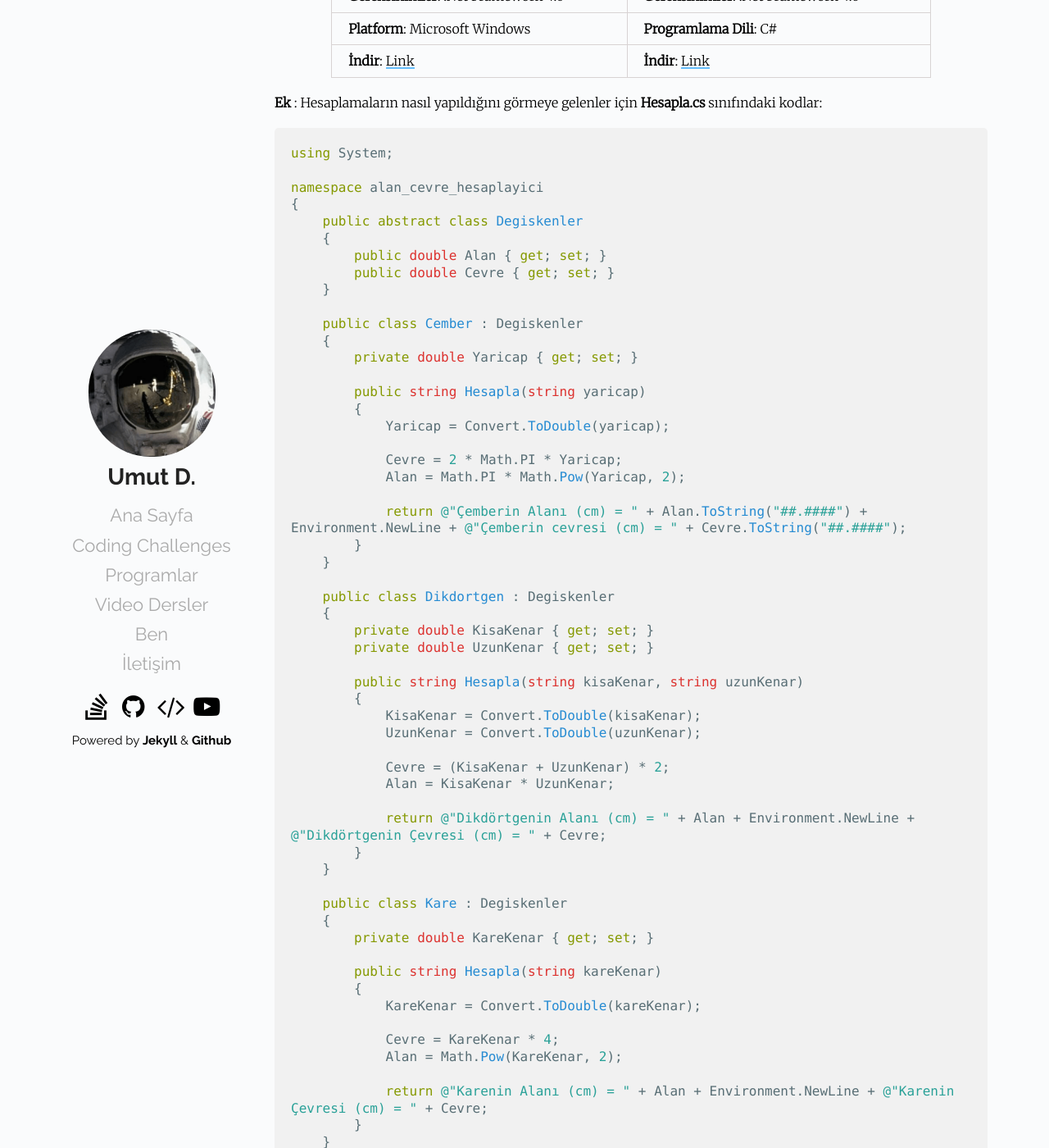
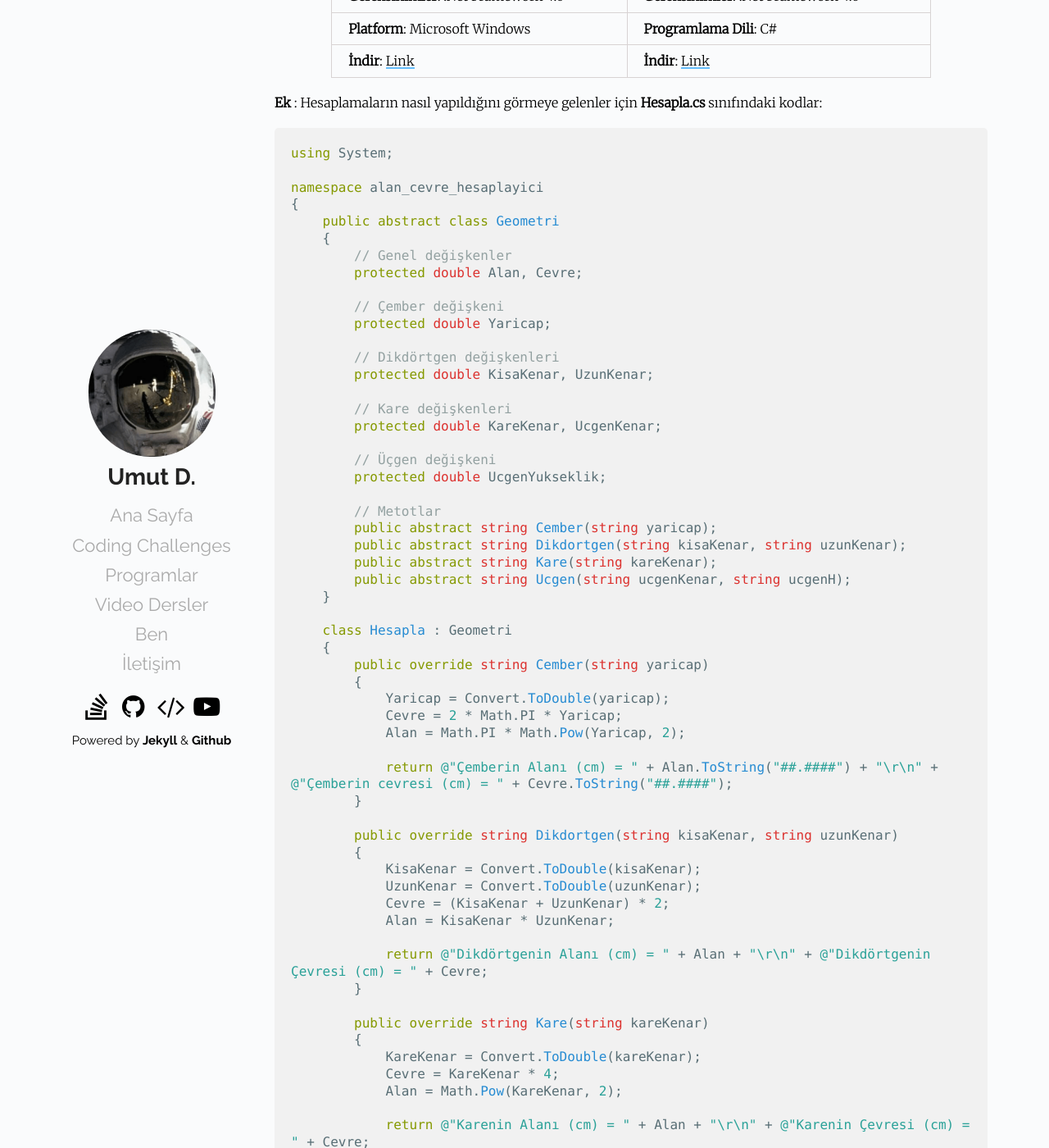
Before and after one commit to Umut-D/umutd.com, a Jekyll site: the page built from _posts/programlar/2018-12-14-alan-cevre-hesaplayici.md, in a window 1280 px wide and 1400 px high, scrolled down 710 px. Shown: the whole window at 82% size. Built offline with Jekyll 4.4.1, drawn with Linux system fonts in a browser that asks for light colours; some of the changed text lies outside the part shown.

Commit message:
program kodlari duzenlendi

```diff
--- a/_posts/programlar/2018-12-14-alan-cevre-hesaplayici.md
+++ b/_posts/programlar/2018-12-14-alan-cevre-hesaplayici.md
@@ -1,14 +1,14 @@
 ---
 layout: post
 title: Alan Çevre Hesaplayıcı
-date: 2018-12-14 12:43 +0300
+date: 2019-10-27 10:43 +0300
 categories: Programlar
 tags: Alan, Alan Çevre Hesaplama, Çember, Çevre, Daire, Dikdörtgen, Hesaplama, Kare, Üçgen
 redirect_from:
   - /programlar/alan-cevre-hesaplama/
   - /etiket/alan-cevre-hesaplama/
 ---
-![iban-kontrol](/images/programlar/alan-cevre-hesaplayici.png){: width="28%"}
+![alan-cevre-hesaplayici](/images/programlar/alan-cevre-hesaplayici.png){: width="28%"}
 
 Lise ve üniversitelerdeki bilgisayar ve onunla ilgili bölümlerde Nesneye Yönelik Programlama derslerinde (Java, C++, C# hiç fark etmez) mutlaka örnek verilen bir konu alan hesaplama. Özellikle metotlar konularında fazlasıyla kolaylaşan bu hesap türü ile ilgili basit bir program yazmak istedim bu gündüzü güneşli, akşamı kaotik bir pazar gününde. Metotlar kullanarak alan ve çevre hesaplamalarının üstesinden gelmek ve işimi kolaylaştırmak aklımdan geçti. Fakat normal ve pek çok kişi tarafından bilindik usülle yazmış bulundum, geri dönmek için çok geçti. Her şey bir yana özellikle ödev için buraya gelenlere fikir verecek cinsten bir çalışma oldu. Hayrını görün. Yaptım Oldu. Büyükşehir çalışıyor. Programın özelliklerine gelecek olursak;
 
@@ -16,7 +16,7 @@ Lise ve üniversitelerdeki bilgisayar ve onunla ilgili bölümlerde Nesneye Yön
 - Kare, dikdörtgen ve çemberin alan ve çevre hesabını yapabilme.
 
 {:.tablo-ortali}
-| Alan Çevre Hesaplayıcı<br>![Versiyon](https://img.shields.io/badge/Versiyon-1.02-blueviolet.svg?style=flat) ![Durum](https://img.shields.io/badge/Durum-Çalışıyor-success.svg?style=flat) | Alan Çevre Hesaplayıcı (Proje)<br>![Lisans](https://img.shields.io/badge/Lisans-MIT-blue.svg?style=flat) ![Durum](https://img.shields.io/badge/Proje-Sonlandırıldı-lightgray.svg?style=flat) ![Arşiv](https://img.shields.io/badge/Arşiv-orange.svg?style=flat)|
+| Alan Çevre Hesaplayıcı<br>![Versiyon](https://img.shields.io/badge/Versiyon-1.03-blueviolet.svg?style=flat) ![Durum](https://img.shields.io/badge/Durum-Çalışıyor-success.svg?style=flat) | Alan Çevre Hesaplayıcı (Proje)<br>![Lisans](https://img.shields.io/badge/Lisans-MIT-blue.svg?style=flat) ![Durum](https://img.shields.io/badge/Proje-Sonlandırıldı-lightgray.svg?style=flat) ![Arşiv](https://img.shields.io/badge/Arşiv-orange.svg?style=flat)|
 |----------------------------------------- -|-------------------------------------------|
 | **MD5**: 425c0dd987d51a794552ffbee2d3c931 | **MD5**: 856c8715406307d42e249561b00cd4ab |
 | **Boyut**: 46.3 KB                       | **Boyut**: 324.8 KB                         |
@@ -31,70 +31,66 @@ using System;
 
 namespace alan_cevre_hesaplayici
 {
-    public abstract class Degiskenler
+    public abstract class Geometri
     {
-        public double Alan { get; set; }
-        public double Cevre { get; set; }
+        // Genel değişkenler
+        protected double Alan, Cevre;
+
+        // Çember değişkeni
+        protected double Yaricap;
+
+        // Dikdörtgen değişkenleri
+        protected double KisaKenar, UzunKenar;
+
+        // Kare değişkenleri
+        protected double KareKenar, UcgenKenar;
+
+        // Üçgen değişkeni
+        protected double UcgenYukseklik;
+
+        // Metotlar
+        public abstract string Cember(string yaricap);
+        public abstract string Dikdortgen(string kisaKenar, string uzunKenar);
+        public abstract string Kare(string kareKenar);
+        public abstract string Ucgen(string ucgenKenar, string ucgenH);
     }
 
-    public class Cember : Degiskenler
+    class Hesapla : Geometri
     {
-        private double Yaricap { get; set; }
-
-        public string Hesapla(string yaricap)
+        public override string Cember(string yaricap)
         {
             Yaricap = Convert.ToDouble(yaricap);
-
             Cevre = 2 * Math.PI * Yaricap;
             Alan = Math.PI * Math.Pow(Yaricap, 2);
 
-            return @"Çemberin Alanı (cm) = " + Alan.ToString("##.####") + Environment.NewLine + @"Çemberin cevresi (cm) = " + Cevre.ToString("##.####");
+            return @"Çemberin Alanı (cm) = " + Alan.ToString("##.####") + "\r\n" + @"Çemberin cevresi (cm) = " + Cevre.ToString("##.####");
         }
-    }
 
-    public class Dikdortgen : Degiskenler
-    {
-        private double KisaKenar { get; set; }
-        private double UzunKenar { get; set; }
-
-        public string Hesapla(string kisaKenar, string uzunKenar)
+        public override string Dikdortgen(string kisaKenar, string uzunKenar)
         {
             KisaKenar = Convert.ToDouble(kisaKenar);
             UzunKenar = Convert.ToDouble(uzunKenar);
-
             Cevre = (KisaKenar + UzunKenar) * 2;
             Alan = KisaKenar * UzunKenar;
 
-            return @"Dikdörtgenin Alanı (cm) = " + Alan + Environment.NewLine + @"Dikdörtgenin Çevresi (cm) = " + Cevre;
+            return @"Dikdörtgenin Alanı (cm) = " + Alan + "\r\n" + @"Dikdörtgenin Çevresi (cm) = " + Cevre;
         }
-    }
 
-    public class Kare : Degiskenler
-    {
-        private double KareKenar { get; set; }
-
-        public string Hesapla(string kareKenar)
+        public override string Kare(string kareKenar)
         {
             KareKenar = Convert.ToDouble(kareKenar);
-
             Cevre = KareKenar * 4;
             Alan = Math.Pow(KareKenar, 2);
 
-            return @"Karenin Alanı (cm) = " + Alan + Environment.NewLine + @"Karenin Çevresi (cm) = " + Cevre;
+            return @"Karenin Alanı (cm) = " + Alan + "\r\n" + @"Karenin Çevresi (cm) = " + Cevre;
         }
-    }
 
-    public class Ucgen : Degiskenler
-    {
-        private double UcgenKenar { get; set; }
-        private double UcgenH { get; set; }
-
-        public string Hesapla(string ucgenKenar, string ucgenH)
+        public override string Ucgen(string ucgenKenar, string ucgenH)
         {
             UcgenKenar = Convert.ToDouble(ucgenKenar);
-            UcgenH = Convert.ToDouble(ucgenH);
+            UcgenYukseklik = Convert.ToDouble(ucgenH);
+            Alan = (UcgenKenar * UcgenYukseklik) / 2;
 
-            Alan = (UcgenKenar * UcgenH) / 2;
             return @"Üçgenin Alanı (cm) = " + Alan;
         }
     }
```
